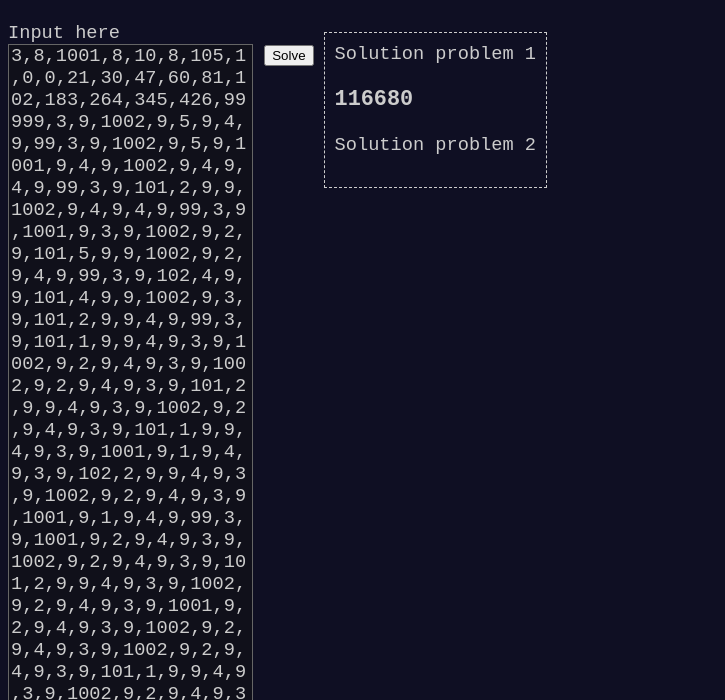
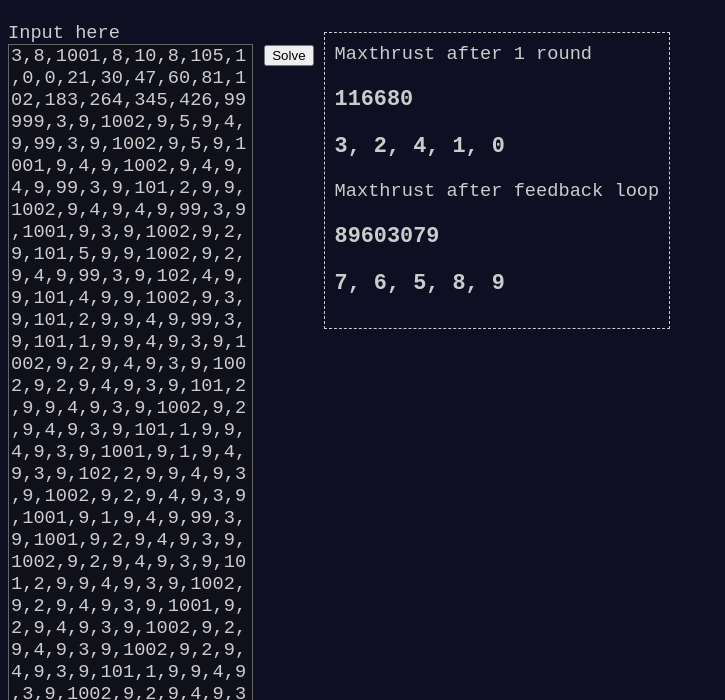
Before and after one commit to LetsAdventOfCode/AdventOfCode2019, a plain HTML site: page Kalle/day07/07.html in a window 1280 px wide. Both pictures are taken after a click on the button "Solve". Shown: the part 100-800 px from the top of the page, without its empty margins (0-725 px from the left). Drawn offline with Linux system fonts and the light colour scheme.

Commit message:
Finally got some time to fix the thrustamplifiers, santa cant get to all the kids without enough thrust. Rewrote the amplification code aswell

```diff
--- a/Kalle/IntCodeComputer/intCodeComputer.js
+++ b/Kalle/IntCodeComputer/intCodeComputer.js
@@ -7,6 +7,11 @@ class IntCodeComputer {
     relativeBase = 0;
     instructionPointer = 0;
     intCode;
+    inputHandler;
+
+    get hasTerminated() {
+        return this.instructionPointer >= this.intCode.length;
+    }
 
     runProgram(input, log) {
         this.input = input;
@@ -33,7 +38,7 @@ class IntCodeComputer {
                 this.intCode[param3] = param1 * param2;
                 return this.instructionPointer + 4;
             case 3:
-                this.intCode[this.getResultIndex(mode[2], 1)] = this.input;
+                this.intCode[this.getResultIndex(mode[2], 1)] = this.getInput();
                 return this.instructionPointer + 2;
             case 4:
                 log.push(param1);
@@ -57,6 +62,13 @@ class IntCodeComputer {
         }
     }
 
+    getInput() {
+        if (typeof this.inputHandler !== 'undefined') {
+            this.input = this.inputHandler.getInput();
+        }
+        return this.input;
+    }
+
     getResultIndex(mode, x) {
         return this.intCode[this.instructionPointer + x] + (mode === '2' ? this.relativeBase : 0);
     }
--- a/Kalle/day07/07.html
+++ b/Kalle/day07/07.html
@@ -8,17 +8,19 @@
     <h1>Day 7: Amplification Circuit</h1>
     <div style="float:left;">
         Input here<br>
-        <textarea id="instructions" rows="40" columns="20">3,8,1001,8,10,8,105,1,0,0,21,30,47,60,81,102,183,264,345,426,99999,3,9,1002,9,5,9,4,9,99,3,9,1002,9,5,9,1001,9,4,9,1002,9,4,9,4,9,99,3,9,101,2,9,9,1002,9,4,9,4,9,99,3,9,1001,9,3,9,1002,9,2,9,101,5,9,9,1002,9,2,9,4,9,99,3,9,102,4,9,9,101,4,9,9,1002,9,3,9,101,2,9,9,4,9,99,3,9,101,1,9,9,4,9,3,9,1002,9,2,9,4,9,3,9,1002,9,2,9,4,9,3,9,101,2,9,9,4,9,3,9,1002,9,2,9,4,9,3,9,101,1,9,9,4,9,3,9,1001,9,1,9,4,9,3,9,102,2,9,9,4,9,3,9,1002,9,2,9,4,9,3,9,1001,9,1,9,4,9,99,3,9,1001,9,2,9,4,9,3,9,1002,9,2,9,4,9,3,9,101,2,9,9,4,9,3,9,1002,9,2,9,4,9,3,9,1001,9,2,9,4,9,3,9,1002,9,2,9,4,9,3,9,1002,9,2,9,4,9,3,9,101,1,9,9,4,9,3,9,1002,9,2,9,4,9,3,9,1002,9,2,9,4,9,99,3,9,101,2,9,9,4,9,3,9,101,1,9,9,4,9,3,9,1001,9,2,9,4,9,3,9,1002,9,2,9,4,9,3,9,102,2,9,9,4,9,3,9,1001,9,2,9,4,9,3,9,102,2,9,9,4,9,3,9,1002,9,2,9,4,9,3,9,101,1,9,9,4,9,3,9,1001,9,2,9,4,9,99,3,9,102,2,9,9,4,9,3,9,1002,9,2,9,4,9,3,9,101,2,9,9,4,9,3,9,102,2,9,9,4,9,3,9,1001,9,1,9,4,9,3,9,1001,9,2,9,4,9,3,9,101,1,9,9,4,9,3,9,102,2,9,9,4,9,3,9,101,2,9,9,4,9,3,9,1002,9,2,9,4,9,99,3,9,1002,9,2,9,4,9,3,9,102,2,9,9,4,9,3,9,1001,9,1,9,4,9,3,9,102,2,9,9,4,9,3,9,102,2,9,9,4,9,3,9,1001,9,2,9,4,9,3,9,101,1,9,9,4,9,3,9,1001,9,2,9,4,9,3,9,1001,9,1,9,4,9,3,9,101,1,9,9,4,9,99</textarea>
+        <textarea id="intCode" rows="40" columns="20">3,8,1001,8,10,8,105,1,0,0,21,30,47,60,81,102,183,264,345,426,99999,3,9,1002,9,5,9,4,9,99,3,9,1002,9,5,9,1001,9,4,9,1002,9,4,9,4,9,99,3,9,101,2,9,9,1002,9,4,9,4,9,99,3,9,1001,9,3,9,1002,9,2,9,101,5,9,9,1002,9,2,9,4,9,99,3,9,102,4,9,9,101,4,9,9,1002,9,3,9,101,2,9,9,4,9,99,3,9,101,1,9,9,4,9,3,9,1002,9,2,9,4,9,3,9,1002,9,2,9,4,9,3,9,101,2,9,9,4,9,3,9,1002,9,2,9,4,9,3,9,101,1,9,9,4,9,3,9,1001,9,1,9,4,9,3,9,102,2,9,9,4,9,3,9,1002,9,2,9,4,9,3,9,1001,9,1,9,4,9,99,3,9,1001,9,2,9,4,9,3,9,1002,9,2,9,4,9,3,9,101,2,9,9,4,9,3,9,1002,9,2,9,4,9,3,9,1001,9,2,9,4,9,3,9,1002,9,2,9,4,9,3,9,1002,9,2,9,4,9,3,9,101,1,9,9,4,9,3,9,1002,9,2,9,4,9,3,9,1002,9,2,9,4,9,99,3,9,101,2,9,9,4,9,3,9,101,1,9,9,4,9,3,9,1001,9,2,9,4,9,3,9,1002,9,2,9,4,9,3,9,102,2,9,9,4,9,3,9,1001,9,2,9,4,9,3,9,102,2,9,9,4,9,3,9,1002,9,2,9,4,9,3,9,101,1,9,9,4,9,3,9,1001,9,2,9,4,9,99,3,9,102,2,9,9,4,9,3,9,1002,9,2,9,4,9,3,9,101,2,9,9,4,9,3,9,102,2,9,9,4,9,3,9,1001,9,1,9,4,9,3,9,1001,9,2,9,4,9,3,9,101,1,9,9,4,9,3,9,102,2,9,9,4,9,3,9,101,2,9,9,4,9,3,9,1002,9,2,9,4,9,99,3,9,1002,9,2,9,4,9,3,9,102,2,9,9,4,9,3,9,1001,9,1,9,4,9,3,9,102,2,9,9,4,9,3,9,102,2,9,9,4,9,3,9,1001,9,2,9,4,9,3,9,101,1,9,9,4,9,3,9,1001,9,2,9,4,9,3,9,1001,9,1,9,4,9,3,9,101,1,9,9,4,9,99</textarea>
         <button onclick="solve()">Solve</button><br />
     </div>
     <div style="float:left; border: 1px dashed; margin: 10px; padding: 10px;">
         <div>
-            Solution problem 1
-            <h3 id="solution"></h3>
+            Maxthrust after 1 round
+            <h3 id="maxThrust"></h3>
+            <h3 id="phaseSettings"></h3>
         </div>
         <div>
-            Solution problem 2
-            <h3 id="solution2"></h3>
+            Maxthrust after feedback loop
+            <h3 id="maxThrustFeedback"></h3>
+            <h3 id="phaseSettingsFeedback"></h3>
         </div>
     </div>
     <script src="../IntCodeComputer/intCodeComputer.js"></script>
--- a/Kalle/day07/07.js
+++ b/Kalle/day07/07.js
@@ -1,27 +1,54 @@
 function solve() {
-    let intCode = document.getElementById("instructions").value.split(",").map(num => parseInt(num));
+    let intCode = document.getElementById("intCode").value.split(",").map(num => parseInt(num));
     let phaseSettingsVariations = permute([0, 1, 2, 3, 4]);
-    let thrust = 0;
+    let maxThrust = findMaxThrust(intCode, phaseSettingsVariations);
 
+    let phaseSettingsFeedback = permute([5, 6, 7, 8, 9]);
+    let maxThrustFeedback = findMaxThrust(intCode, phaseSettingsFeedback);
+
+    document.getElementById("maxThrust").innerHTML = maxThrust.thrust;
+    document.getElementById("phaseSettings").innerHTML = maxThrust.phaseSettings.join(', ');
+    document.getElementById("maxThrustFeedback").innerHTML = maxThrustFeedback.thrust;
+    document.getElementById("phaseSettingsFeedback").innerHTML = maxThrustFeedback.phaseSettings.join(', ');
+}
+
+function findMaxThrust(intCode, phaseSettingsVariations) {
+    let maxThrust = { thrust: 0, phaseSettings: [] };
     for (let phaseSettings of phaseSettingsVariations) {
-        let amplifiers = [];
-        let log = [0];
-        for (let i in phaseSettings) {
-            amplifiers.push(new IntCodeComputer([...intCode]));
-            amplifiers[i].input = phaseSettings[i];
-            while (amplifiers[i].instructionPointer < intCode.length) {
-                amplifiers[i].instructionPointer = amplifiers[i].executeInstruction(log);
-                amplifiers[i].input = log[i];
+        let amplifiers = setupAmplifiers(intCode, phaseSettings);
+
+        let thrust = 0;
+        while (amplifiers.every(amp => !amp.hasTerminated)) {
+            for (let amplifier of amplifiers) {
+                amplifier.inputHandler.input = thrust;
+                thrust = amplifyThrust(amplifier);
+            }
+
+            if (maxThrust.thrust < thrust) {
+                maxThrust.phaseSettings = phaseSettings;
+                maxThrust.thrust = thrust;
             }
         }
-        if (thrust < log[log.length - 1]) {
-            powerSetting = phaseSettings;
-            thrust = log[log.length - 1];
-        }
     }
+    return maxThrust;
+}
 
-    document.getElementById("solution").innerHTML = thrust;
-    //document.getElementById("solution2").innerHTML = powerSetting;
+function amplifyThrust(amplifier) {
+    let log = [];
+    while (log.length < 1 && !amplifier.hasTerminated) {
+        amplifier.instructionPointer = amplifier.executeInstruction(log);
+    }
+    return log[0];
+}
+
+function setupAmplifiers(intCode, phaseSettings) {
+    let amplifiers = [];
+    for (let i = 0; i < 5; i++) {
+        let amplifier = new IntCodeComputer([...intCode]);
+        amplifier.inputHandler = new InputHandler(phaseSettings[i]);
+        amplifiers.push(amplifier);
+    }
+    return amplifiers;
 }
 
 function permute(phaseSettings) {
@@ -43,3 +70,18 @@ function permute(phaseSettings) {
     }
     return permutations;
 }
+
+class InputHandler {
+    constructor(phaseSetting) {
+        this.phaseSetting = phaseSetting;
+        this.phaseSettingUsed = false;
+    }
+
+    input;
+
+    getInput() {
+        let input = this.phaseSettingUsed ? this.input : this.phaseSetting;
+        this.phaseSettingUsed = true;
+        return input;
+    }
+}
```
